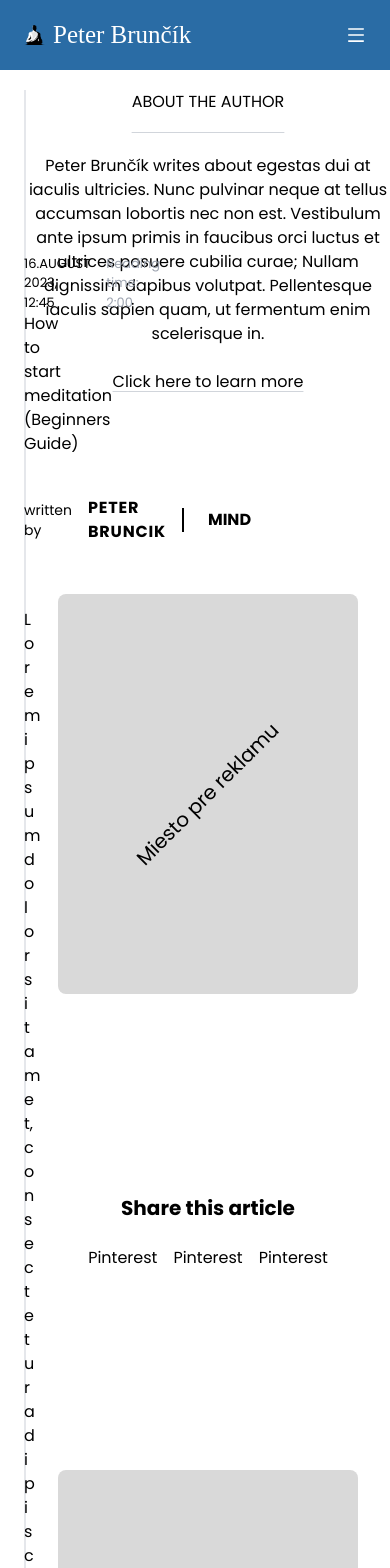
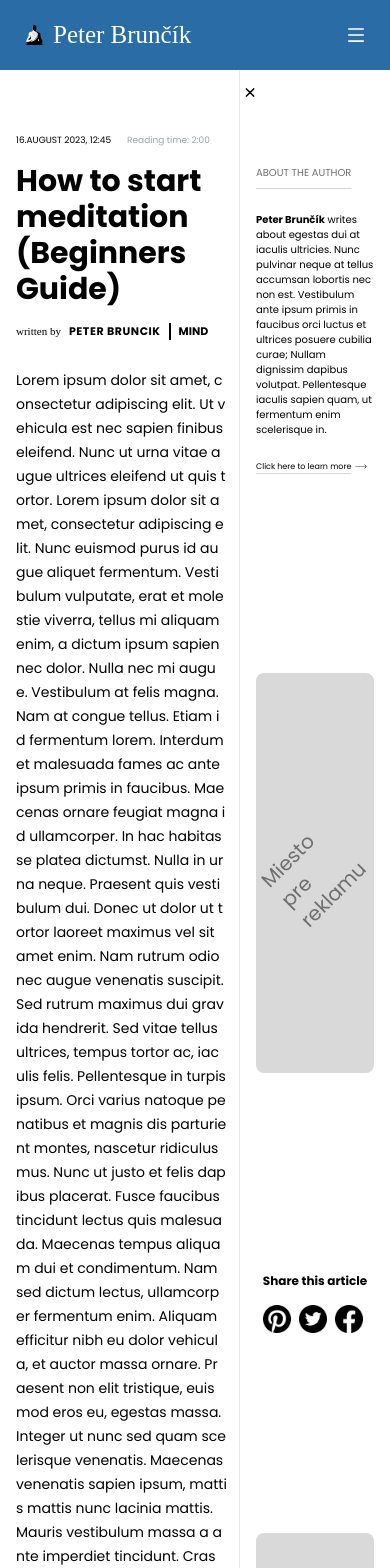
Before and after one commit to ReneDurbak/bruncik_blog, a React (Vite) app in the folder client/: page /articles/1 in a window 390 px wide. Shown: the top 1568 px of the page. Built offline with nearby package versions, Linux system fonts and the light colour scheme; a web font is replaced by a local one.

Commit message:
singleArticlePage responsive, singleArticlePage - new close side bar method implemented on smaller resolutions, write a comment not implement and review option also not implemented yet

```diff
--- a/client/src/components/SingleArticlePage.jsx
+++ b/client/src/components/SingleArticlePage.jsx
@@ -1,14 +1,30 @@
 import { useParams } from "react-router-dom"
+import { useState, useEffect } from "react"
+import { useMediaQuery } from 'react-responsive'
 import Navbar from "./Navbar"
 import Footer from "./Footer"
 import commentIcon from "../assets/commentIcon.png"
 import arrowRight from "../assets/Allarticlesarrow.png"
+import arrowRightIntro from "../assets/arrowRightIntro.png"
 import twitter from "../assets/twShare.png"
 import facebook from "../assets/fbShare.png"
 import pinterest from "../assets/pintShare.png"
+import closeButton from "../assets/closebutton.png"
+
 
 export default function SingleArticlePage({articles}) {
 
+
+    //media query
+    const isLaptop = useMediaQuery({query: '(min-width: 1024px )'})
+
+
+    const [closeSideBar, setCloseSideBar] = useState(false)
+
+
+
+
+    //Find clicked article
     const {id} = useParams()
 
     const article = articles.find((article) =>  article.id === Number(id))
@@ -19,30 +35,32 @@ export default function SingleArticlePage({articles}) {
 
 
 
-console.log(otherArticles)
+
+
 
 
   return (
     <>
     <Navbar/>
     {/*Main container*/}
-    <div className='2xl:max-w-[1680px] max-w-[1380px] mx-auto grid-flow-col grid-cols-2 xl:gap-x-20 md:gap-x-10 mt-[120px] grid 2xl:pl-20 lg:pl-20 sm:pl-10 pl-6'>
+    <div className={`${closeSideBar ? "2xl:max-w-[1680px] max-w-[1380px] mx-auto grid-flow-col grid-cols-2 xl:gap-x-20 md:gap-x-10 gap-x-3 mt-[120px] grid 2xl:pl-20 lg:pl-20 sm:pl-10 px-4" : "2xl:max-w-[1680px] max-w-[1380px] mx-auto grid-flow-col grid-cols-2 xl:gap-x-20 md:gap-x-10 gap-x-3 mt-[120px] grid 2xl:pl-20 lg:pl-20 sm:pl-10 pl-4"}`}>
 
 
 
         {/*Article container*/}
-        <div className="2xl:max-w-[1100px] col-span-2">
+        <div className="2xl:max-w-[1100px] col-span-2 xl:mt-0 sm:mt-[-40px] mt-[-120px]">
             <div className="col-span-2">
-            <div className="flex justify-start items-center space-x-4 mt-16 text-[13px]">
+            <div className="flex justify-start items-center space-x-4 mt-16 xl:text-[13px] sm:text-[11px] text-[9px]">
                 <div>16.AUGUST 2023, 12:45 </div>
                 <div className="text-gray-400">Reading time: 2:00</div>
             </div>
 
-            <div className="xl:text-6xl md:text-5xl xl:my-6 md:my-4">{article.title}</div>
+            <div className="xl:text-6xl lg:text-5xl md:text-4xl  text-3xl xl:my-6 md:my-4 sm:my-3 my-4 font-bold">{article.title}</div>
 
-            <div className="flex justify-start items-center space-x-4 mt-10 xl:text-lg md:text-base">
-                <div className="text-sm">written by </div><strong className="ml-5 tracking-wider">PETER BRUNCIK</strong>
-                <div className="border-l-2 border-black pl-6 uppercase"><strong>{article.label}</strong>
+            <div className="flex justify-start items-center sm:space-x-4 space-x-2 xl:mt-10 xl:text-lg sm:text-[13px] text-[11px]">
+                <div className="xl:text-base md:text-[13px] text-[11px] font-spectral">written by </div>
+                <strong className=" tracking-wider">PETER BRUNCIK</strong>
+                <div className="border-l-2 border-black sm:pl-5 pl-2 uppercase"><strong>{article.label}</strong>
             </div>
             </div>
 
@@ -53,7 +71,7 @@ console.log(otherArticles)
 
         {/*Article content*/}
 
-        <div className="mt-16 text-base break-all ">
+        <div className="xl:mt-16 sm:mt-10 mt-7 xl:text-base sm:text-[13px] text-[14px] break-all leading-6">
         Lorem ipsum dolor sit amet, consectetur adipiscing elit. Ut vehicula est nec sapien finibus eleifend. Nunc ut urna vitae augue ultrices eleifend ut quis tortor. Lorem ipsum dolor sit amet, consectetur adipiscing elit. Nunc euismod purus id augue aliquet fermentum. Vestibulum vulputate, erat et molestie viverra, tellus mi aliquam enim, a dictum ipsum sapien nec dolor. Nulla nec mi augue. Vestibulum at felis magna. Nam at congue tellus.
 
 Etiam id fermentum lorem. Interdum et malesuada fames ac ante ipsum primis in faucibus. Maecenas ornare feugiat magna id ullamcorper. In hac habitasse platea dictumst. Nulla in urna neque. Praesent quis vestibulum dui. Donec ut dolor ut tortor laoreet maximus vel sit amet enim. Nam rutrum odio nec augue venenatis suscipit. Sed rutrum maximus dui gravida hendrerit. Sed vitae tellus ultrices, tempus tortor ac, iaculis felis. Pellentesque in turpis ipsum. Orci varius natoque penatibus et magnis dis parturient montes, nascetur ridiculus mus. Nunc ut justo et felis dapibus placerat. Fusce faucibus tincidunt lectus quis malesuada. Maecenas tempus aliquam dui et condimentum.
@@ -69,8 +87,8 @@ Vestibulum pharetra scelerisque orci, ut scelerisque augue rutrum at. Vestibulum
         {/*Review container*/}
         <div className="mt-[125px] flex justify-center">
             <div className="text-center">
-                <h1 className="text-2xl font-bold">How do you rate this article?</h1>
-                <div>Starts</div>
+                <h1 className="lg:text-2xl md:text-xl text-[14px] font-bold">How do you rate this article?</h1>
+                <div>Stars</div>
             </div>
 
         </div>
@@ -78,26 +96,26 @@ Vestibulum pharetra scelerisque orci, ut scelerisque augue rutrum at. Vestibulum
 
         {/*Comments container*/}
         <div className="mt-[200px]">
-            <h1 className="text-4xl">Comments and reviews</h1>
+            <h1 className="xl:text-4xl md:text-2xl text-xl">Comments and reviews</h1>
 
-            <div className="flex space-x-6 uppercase mt-6">
-                <div>
+            <div className="flex space-x-6 uppercase mt-6 xl:text-lg text-xs xl:mt-8">
+                <div className="my-auto ">
                     Comments
                 </div>
 
-                <div className="flex space-x-2">
+                <div className="flex space-x-2 duration-500 ease-in-out  2xl:border-2 border-[1px] border-white   py-1 px-3 rounded-3xl lg:hover:border-black active:border-black hover:cursor-pointer ">
                     <div className="my-auto">
                         <img src={commentIcon}/>
                     </div>
 
-                    <div>
-                        Write a comments
+                    <div className="my-auto">
+                        Write a comment
                     </div>
                 </div>
             </div>
 
 
-            <div className="text-2xl mt-8 font-bold">12 thoughs on "{article.title}"</div>
+            <div className="xl:text-2xl md:text-[18px] text-base mt-8 font-bold">12 thougths on "{article.title}"</div>
 
 
             {/*Comments*/}
@@ -105,13 +123,13 @@ Vestibulum pharetra scelerisque orci, ut scelerisque augue rutrum at. Vestibulum
 
                 <div className="my-12">
                     <div>
-                        <h1 className="font-bold text-lg">Natalie B</h1>
-                        <div className="text-sm text-[#757575] mt-2">July 1, 2017 at 12:57 AM</div>
+                        <h1 className="font-bold xl:text-lg text-sm">Natalie B</h1>
+                        <div className="xl:text-sm text-[11px] text-[#757575] mt-2">July 1, 2017 at 12:57 AM</div>
                     </div>
 
-                    <div className="pl-20">
-                        <div className="border-2 border-gray-300 rounded-[10px] max-w-[480px] mt-6 p-4">
-                            <div className="text-sm">
+                    <div className="xl:pl-20 pl-8">
+                        <div className="border-2 border-gray-300 rounded-[10px] max-w-[480px] mt-6 xl:p-4 p-3">
+                            <div className="xl:text-sm text-xs">
                             Thank you for the fantastic list! I've already read 'Meditations' by Marcus Aurelius, and now I have a list of books I want to dive into next. Stoicism is an inspiring philosophical movement for me.
                             </div>
                         </div>
@@ -128,21 +146,40 @@ Vestibulum pharetra scelerisque orci, ut scelerisque augue rutrum at. Vestibulum
 
 
 
-        {/*About the author side panel*/}
-        <div className="border-l-2 mr-0 mt-[-100px]  max-h-auto z-[-1]">
-            <div className="relative xl:max-w-[400px] lg:max-w-[300px] sm:max-w-[250px] mx-auto xl:text-left text-center">
-                <div className="xl:px-20 lg:px-8 md:px-6 lg:mt-[210px] sm:mt-[180px]">
 
 
-                    <h1 className="underline underline-offset-[25px] decoration-gray-300 xl:text-base lg:text-sm sm:text-xs">ABOUT THE AUTHOR</h1>
-                    <div className="mt-10 xl:text-base lg:text-sm sm:text-xs">
-                    Peter Brunčík writes about egestas dui at iaculis ultricies. Nunc pulvinar neque at tellus accumsan lobortis nec non est. Vestibulum ante ipsum primis in faucibus orci luctus et ultrices posuere cubilia curae; Nullam dignissim dapibus volutpat. Pellentesque iaculis sapien quam, ut fermentum enim scelerisque in.
-                    <div className="mt-6 underline underline-offset-4  decoration-gray-300 xl:text-base lg:text-sm">Click here to learn more</div>
+
+
+        {/*About the author side panel*/}
+        {closeSideBar ?
+
+        <div className={`${isLaptop ? "hidden" : "text-bold absolute top-20 right-8"}`} onClick={()=>setCloseSideBar(false)}>icon</div>
+
+        :
+
+            <div className={`${closeSideBar ? "hidden" : "relative xl:border-l-2 border-l-[1px] mr-0 sm:mt-[-100px] mt-[-125px]  max-h-auto z-[0]"}`}>
+            <div onClick={()=>setCloseSideBar(true)} className={`${isLaptop ? "hidden" : "absolute sm:left-2 sm:top-[60px] top-5"}`}>
+                <img src={closeButton} className="sm:w-[24px] w-[20px]"/>
+            </div>
+            <div className="relative xl:max-w-[400px] lg:max-w-[300px] sm:max-w-[250px] max-w-[150px] mx-auto text-left">
+                <div className="xl:pr-20 xl:pl-12 lg:px-8 md:px-6 px-4 lg:mt-[210px] md:mt-[150px] sm:mt-[180px] mt-[100px]">
+
+
+                    <h1 className="underline xl:underline-offset-[25px] sm:underline-offset-[15px] underline-offset-[12px] text-[#6F6F6F] decoration-gray-300 xl:text-base lg:text-sm sm:text-xs text-[10px]">ABOUT THE AUTHOR</h1>
+                    <div className="sm:mt-10 mt-8 xl:text-base lg:text-sm sm:text-xs text-[10px]">
+                    <strong>Peter Brunčík</strong> writes about egestas dui at iaculis ultricies. Nunc pulvinar neque at tellus accumsan lobortis nec non est. Vestibulum ante ipsum primis in faucibus orci luctus et ultrices posuere cubilia curae; Nullam dignissim dapibus volutpat. Pellentesque iaculis sapien quam, ut fermentum enim scelerisque in.
+                    <div className="mt-6 underline underline-offset-4  decoration-gray-300 xl:text-base lg:text-sm sm:text-[11px] text-[8px] flex space-x-1">
+                        <div className=" hover:cursor-pointer">Click here to learn more</div>
+
+                        <div className="my-auto">
+                            <img src={arrowRightIntro} className="hover:scale-110 duration-100 ease-in-out xl:w-[26px] lg:w-[20px] sm:w-[18px] w-[12px]  hover:cursor-pointer"/>
+                        </div>
+                    </div>
                     </div>
 
                     {/*Add banner*/}
                     <div className="flex justify-center  my-[200px]">
-                        <div className="w-[300px] h-[400px] bg-[#D9D9D9] rounded-lg p-4 flex justify-center items-center text-xl">
+                        <div className="w-[300px] h-[400px] bg-[#D9D9D9] text-[#6F6F6F] rounded-lg p-4 flex justify-center items-center text-xl">
 
                             <span className="rotate-[-45deg]">
                                 Miesto pre reklamu
@@ -153,19 +190,19 @@ Vestibulum pharetra scelerisque orci, ut scelerisque augue rutrum at. Vestibulum
 
                     {/*Share container*/}
                     <div className="grid justify-center text-center">
-                        <h1 className="text-xl font-bold">Share this article</h1>
+                        <h1 className="xl:text-xl sm:text-base text-xs font-bold">Share this article</h1>
 
-                        <div className="flex space-x-4 mt-6">
-                            <div><a href>Pinterest</a></div>
-                            <div><a href>Pinterest</a></div>
-                            <div><a href>Pinterest</a></div>
+                        <div className="flex xl:space-x-8 sm:space-x-6 space-x-2 xl:mt-6 mt-4">
+                            <div><a href="https://twitter.com/peterbruncik"><img src={pinterest} className="xl:w-[58px] sm:w-[42px] w-[28px] hover:scale-110 duration-300 ease-in-out"/></a></div>
+                            <div><a href="https://twitter.com/peterbruncik"><img src={twitter} className="xl:w-[58px] sm:w-[42px] w-[28px] hover:scale-110 duration-300 ease-in-out"/></a></div>
+                            <div><a href="https://twitter.com/peterbruncik"><img src={facebook} className="xl:w-[58px] sm:w-[42px] w-[28px] hover:scale-110 duration-300 ease-in-out"/></a></div>
                         </div>
                     </div>
 
 
                     {/*Add banner*/}
                     <div className="flex justify-center  my-[200px]">
-                        <div className="w-[300px] h-[400px] bg-[#D9D9D9] rounded-lg p-4 flex justify-center items-center text-xl">
+                        <div className="w-[300px] h-[400px] bg-[#D9D9D9]  text-[#6F6F6F] rounded-lg p-4 flex justify-center items-center text-xl">
 
                             <span className="rotate-[-45deg]">
                                 Miesto pre reklamu
@@ -176,13 +213,13 @@ Vestibulum pharetra scelerisque orci, ut scelerisque augue rutrum at. Vestibulum
 
                     {/*Read next container*/}
 
-                    <div className="text-left xl:text-base lg:text-sm sm:text-xs">
+                    <div className="text-left xl:text-base sm:text-xs text-xs">
                         <div className="divide-y-2 divide-gray-300">
-                                <h1 className="uppercase mb-4">Read next</h1>
+                                <h1 className="uppercase mb-4 text-[#6F6F6F]">Read next</h1>
                             <div className="divide-y-2 divide-gray-300 mt-2">
                             {otherArticles.map((article)=>
                             <div>
-                                <div key={article.id} className="xl:py-6 md:py-5">
+                                <div key={article.id} className="xl:py-6 py-4">
                                     {article.title}
                                 </div>
                             </div>
@@ -190,13 +227,13 @@ Vestibulum pharetra scelerisque orci, ut scelerisque augue rutrum at. Vestibulum
                             </div>
 
 
-                            <div className="xl:pt-8 lg:pt-4 md:pt-3 pb-[250px] flex space-x-4">
-                                <div>
+                            <div className="xl:pt-8 lg:pt-4 md:pt-4 pt-4 pb-[250px] flex xl:space-x-4 md:space-x-3 space-x-2">
+                                <div className="font-bold  hover:cursor-pointer">
                                     All articles
                                 </div>
 
-                                <div>
-                                    sipka
+                                <div className="my-auto">
+                                    <img src={arrowRight} className="xl:w-[22px] w-[14px] hover:scale-105 duration-100 ease-in-out"/>
                                 </div>
 
                             </div>
@@ -208,13 +245,17 @@ Vestibulum pharetra scelerisque orci, ut scelerisque augue rutrum at. Vestibulum
 
                 </div>
             </div>
-        </div>
+            </div>
+
+        }
 
 
 
 
 
-    </div>
+
+
+        </div>
 
 
     <Footer/>
```
Also changed, not shown: client/src/assets/arrowRightIntro.png (added).
